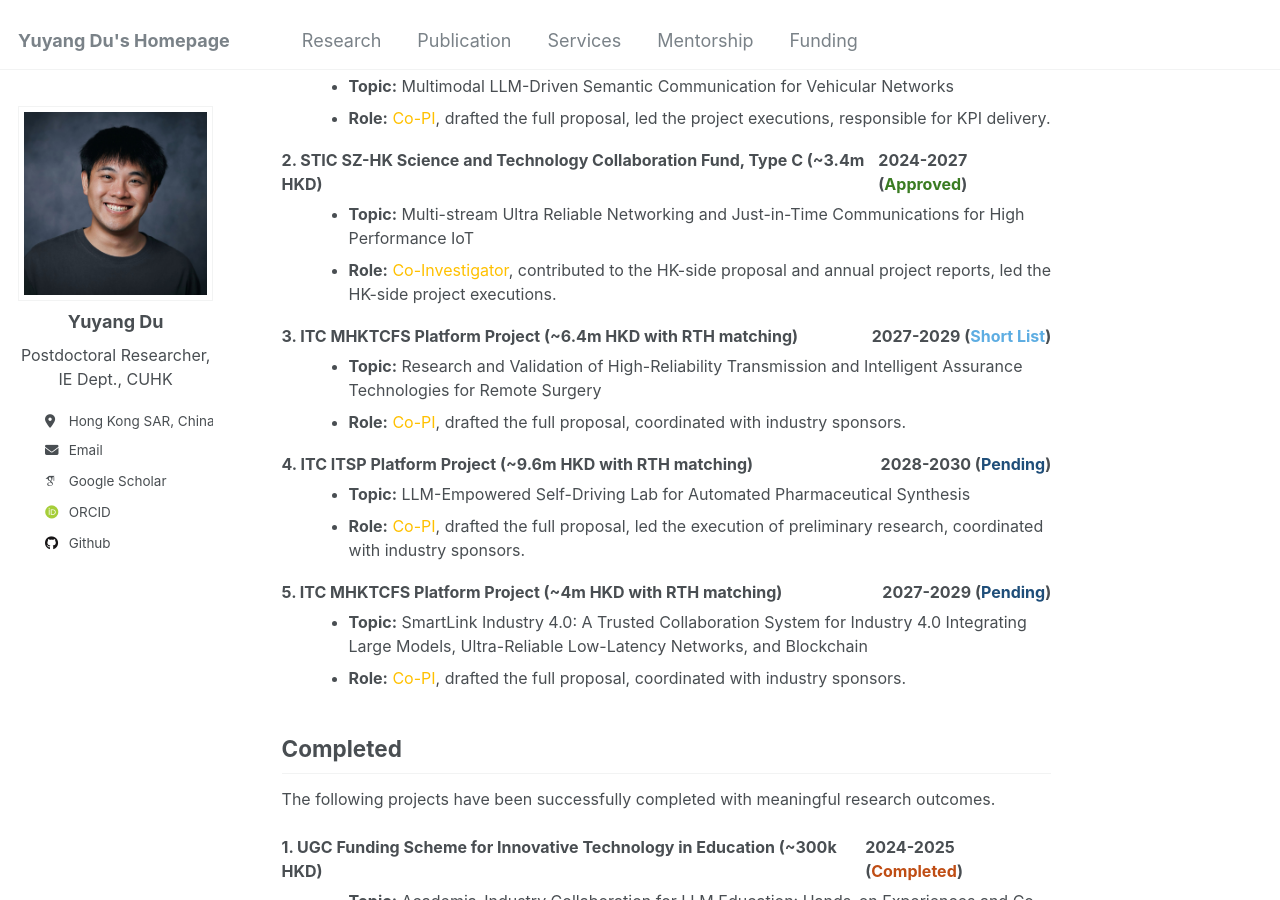
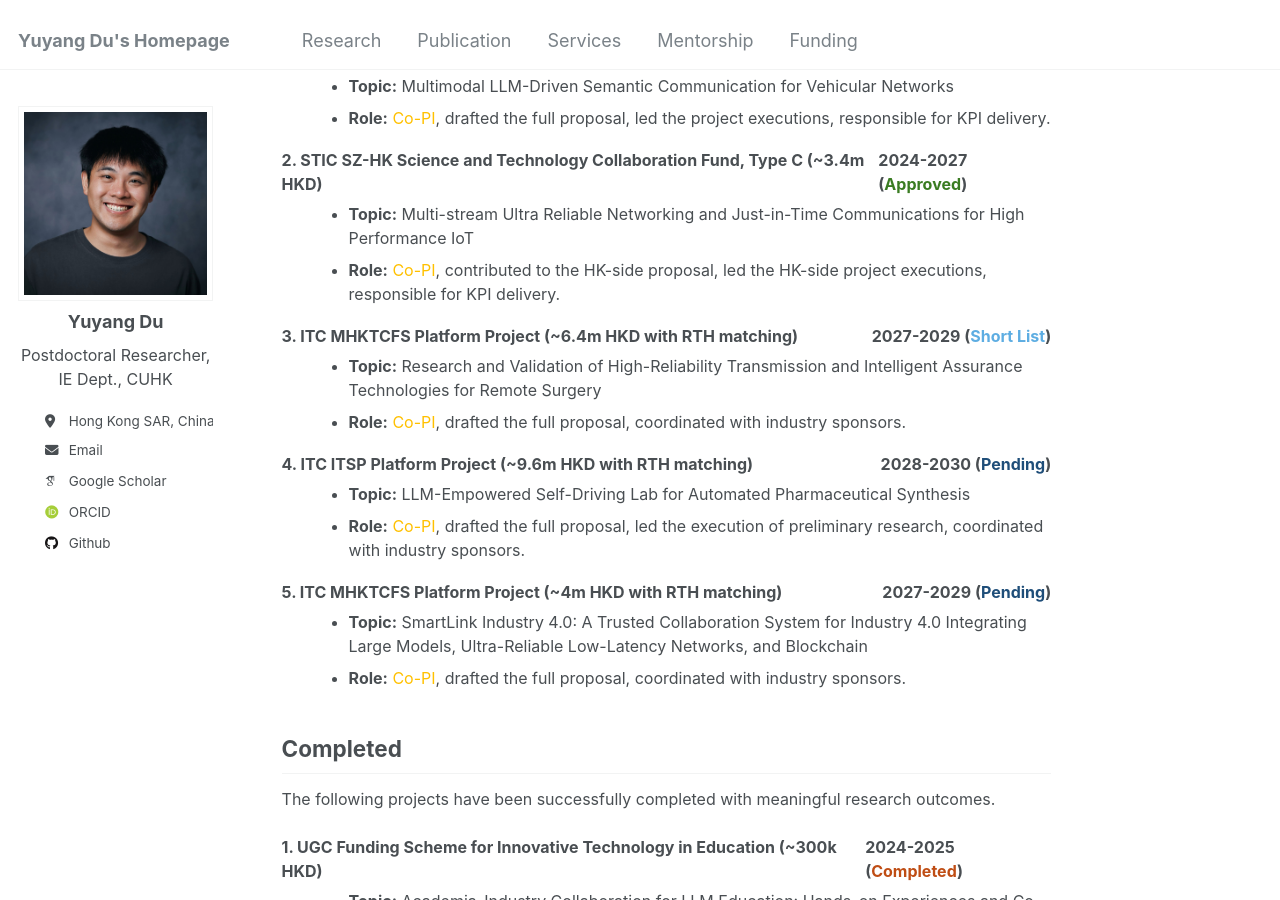
Before and after one commit to yuyangdu01/yuyangdu01.github.io, a Jekyll site: the page built from _pages/funding.md, in a window 1280 px wide and 900 px high, scrolled down 334 px. Built offline with Jekyll 4.4.1, drawn with Linux system fonts in a browser that asks for light colours; some web fonts are replaced.

Commit message:
Update funding.md

```diff
--- a/_pages/funding.md
+++ b/_pages/funding.md
@@ -23,7 +23,7 @@ Approved/Pending
 </li>
 <ul style="margin-left: 1.5em; margin-top: 6px;">
   <font size=3><li><b>Topic:</b> Multimodal LLM-Driven Semantic Communication for Vehicular Networks</li></font>
-  <font size=3><li><b>Role:</b> <span style="color: #ffc000;">Co-PI</span>, drafted the full proposal,  led the project executions, responsible for KPI delivery.</li></font>
+  <font size=3><li><b>Role:</b> <span style="color: #ffc000;">Co-PI</span>, drafted the full proposal, led the project executions, responsible for KPI delivery.</li></font>
 </ul>
 
 <li style="display: flex; justify-content: space-between; align-items: center; list-style-type: none;">
@@ -32,7 +32,7 @@ Approved/Pending
 </li>
 <ul style="margin-left: 1.5em; margin-top: 6px;">
   <font size=3><li><b>Topic:</b> Multi-stream Ultra Reliable Networking and Just-in-Time Communications for High Performance IoT</li></font>
-  <font size=3><li><b>Role:</b> <span style="color: #ffc000;">Co-Investigator</span>, contributed to the HK-side proposal and annual project reports, led the HK-side project executions.</li></font>
+  <font size=3><li><b>Role:</b> <span style="color: #ffc000;">Co-PI</span>, contributed to the HK-side proposal, led the HK-side project executions, responsible for KPI delivery.</li></font>
 </ul>
 
 <li style="display: flex; justify-content: space-between; align-items: center; list-style-type: none;">
```
